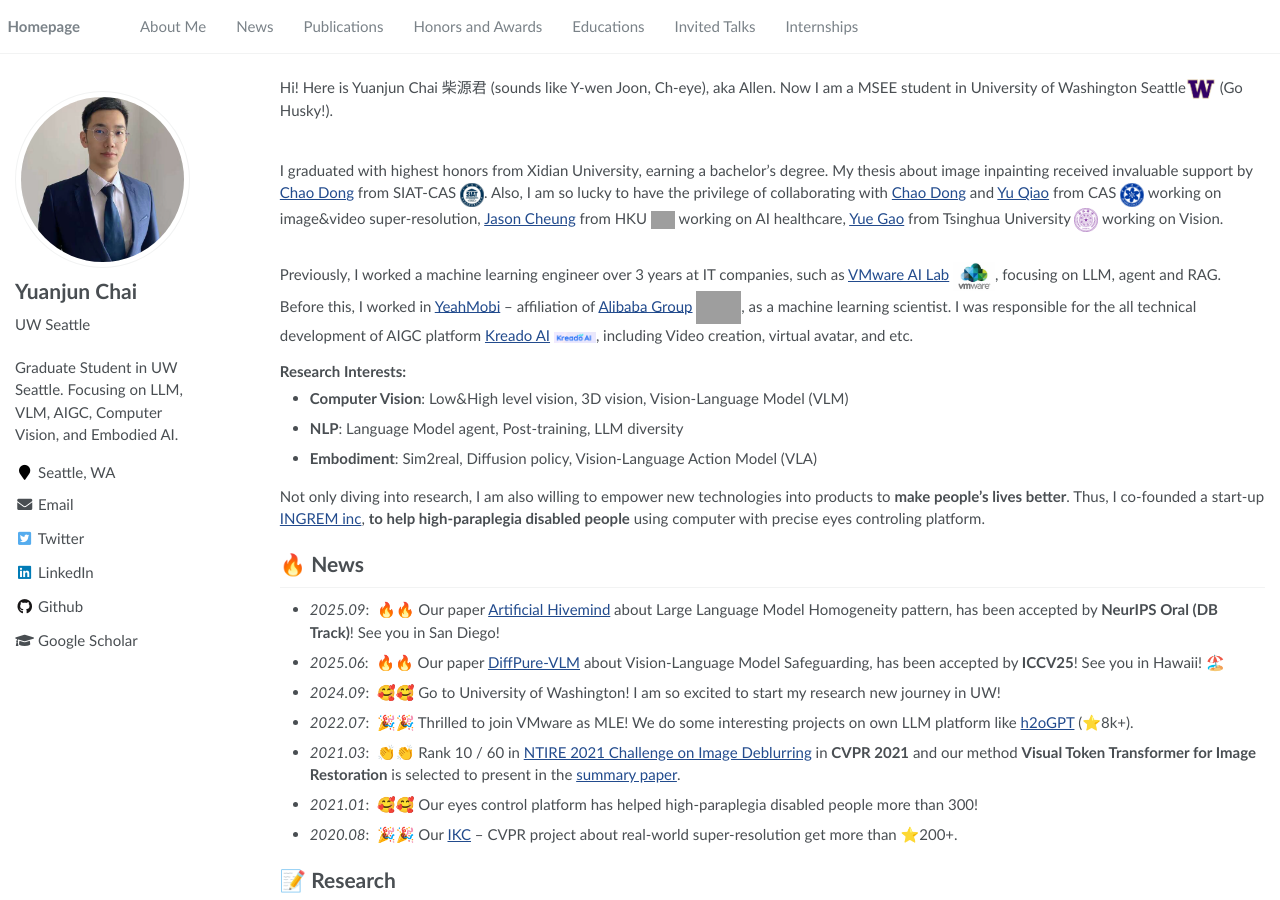
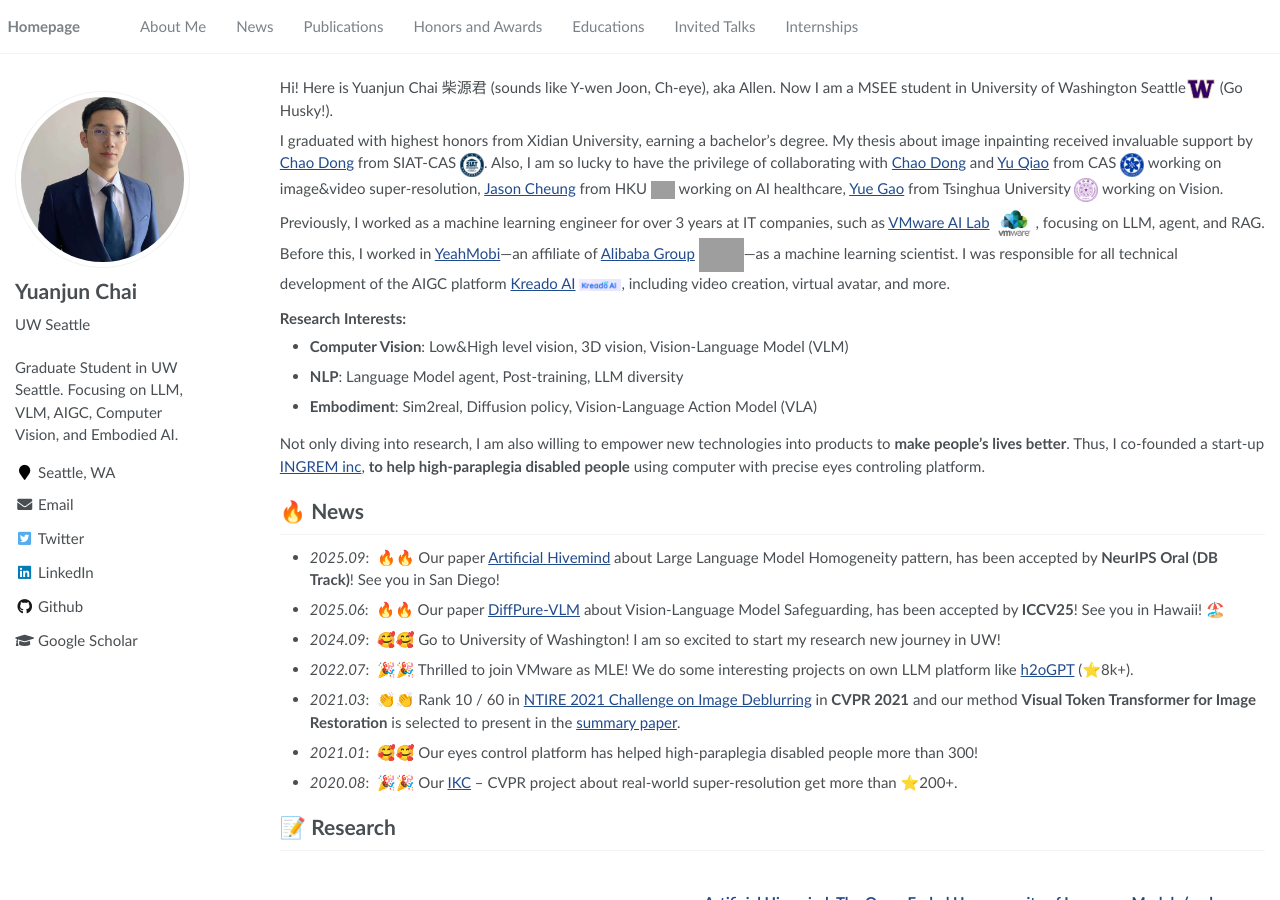
Before and after one commit to yuanjunchai/yuanjunchai.github.io, a Jekyll site: the page built from _pages/about.md, in a window 1280 px wide and 900 px high. Built offline with Jekyll 4.4.1, drawn with Linux system fonts in a browser that asks for light colours; grey boxes are pictures that could not be loaded.

Commit message:
update README

```diff
--- a/_pages/about.md
+++ b/_pages/about.md
@@ -20,13 +20,15 @@
 Hi! Here is Yuanjun Chai 柴源君 (sounds like Y-wen Joon, Ch-eye), aka Allen. Now I am a MSEE student in University of Washington Seattle<img src='./images/UWlogo.png' style='width: 2.0em;'> (Go Husky!).
 
 <!-- Hi! Here is Yuanjun Chai 柴源君 (sounds like Y-wen Joon, Ch-eye), aka Allen. I work at [iFlyTek AI Lab](https://xinghuo.xfyun.cn/sparkapi) <img src='./images/iFlyTek_logo.jpeg' style='width: 3.8em;'>, working on LLM and Multi-LLM. -->
-<br />
+<!-- <br /> -->
+<span style="line-height:1.2;">
 
 I graduated with highest honors from Xidian University, earning a bachelor's degree. My thesis about image inpainting received invaluable support by [Chao Dong](https://scholar.google.com/citations?user=OSDCB0UAAAAJ&hl=en&oi=ao) from SIAT-CAS <img src='./images/siat.jpeg' style='width: 1.6em;'>. Also, I am so lucky to have the privilege of collaborating with [Chao Dong](https://scholar.google.com/citations?user=OSDCB0UAAAAJ&hl=en&oi=ao) and [Yu Qiao](https://scholar.google.com/citations?hl=en&user=gFtI-8QAAAAJ) from CAS <img src='./images/cas.jpeg' style='width: 1.6em;'> working on image&video super-resolution, [Jason Cheung](https://www.ortho.hku.hk/biography/cheung-pui-yin-jason/) from HKU <img src='./images/hku.png' style='width: 1.6em;'> working on AI healthcare, [Yue Gao](https://www.gaoyue.org/)  from Tsinghua University <img src='./images/tsinghua.png' style='width: 1.6em;'> working on Vision.<br />
 
 <!-- and [Eric Yi](https://scholar.google.com/citations?user=UyZL660AAAAJ&hl=en) -->
-<br />
-Previously, I worked a machine learning engineer over 3 years at IT companies, such as [VMware AI Lab](https://www.vmware.com/artificial-intelligence/ai-labs.html) <img src='./images/vmwarelogo.jpeg' style='width: 2.8em;'>, focusing on LLM, agent and RAG. Before this, I worked in [YeahMobi](https://en.yeahmobi.com/) -- affiliation of [Alibaba Group](https://www.alibabagroup.com/en-US) <img src='./images/Alibaba-Logo.png' style='width: 3.0em;'>, as a machine learning scientist. I was responsible for the all technical development of AIGC platform [Kreado AI](https://kreadoai.com/) <img src='./images/kreado_logo.png' style='width: 2.8em;'>, including Video creation, virtual avatar, and etc.
+<span style="line-height:1.2;">
+Previously, I worked as a machine learning engineer for over 3 years at IT companies, such as [VMware AI Lab](https://www.vmware.com/artificial-intelligence/ai-labs.html) <img src='./images/vmwarelogo.jpeg' style='width: 2.8em; vertical-align:middle;'>, focusing on LLM, agent, and RAG. Before this, I worked in [YeahMobi](https://en.yeahmobi.com/)—an affiliate of [Alibaba Group](https://www.alibabagroup.com/en-US) <img src='./images/Alibaba-Logo.png' style='width: 3.0em; vertical-align:middle;'>—as a machine learning scientist. I was responsible for all technical development of the AIGC platform [Kreado AI](https://kreadoai.com/) <img src='./images/kreado_logo.png' style='width: 2.8em; vertical-align:middle;'>, including video creation, virtual avatar, and more.
+</span>
 
 <!-- <img src='./images/SparkLLM.png' style='width: 2.7em;'>, working on SparkLLM, RAG, agent and Multi-modal LLM. -->
 <!-- Then, I am currently a machine learning engineer at VMware AI Lab <img src='./images/vmware.png' style='width: 2.3em;'>, working on LLM agent, RAG and VLM.<br /> -->
```
